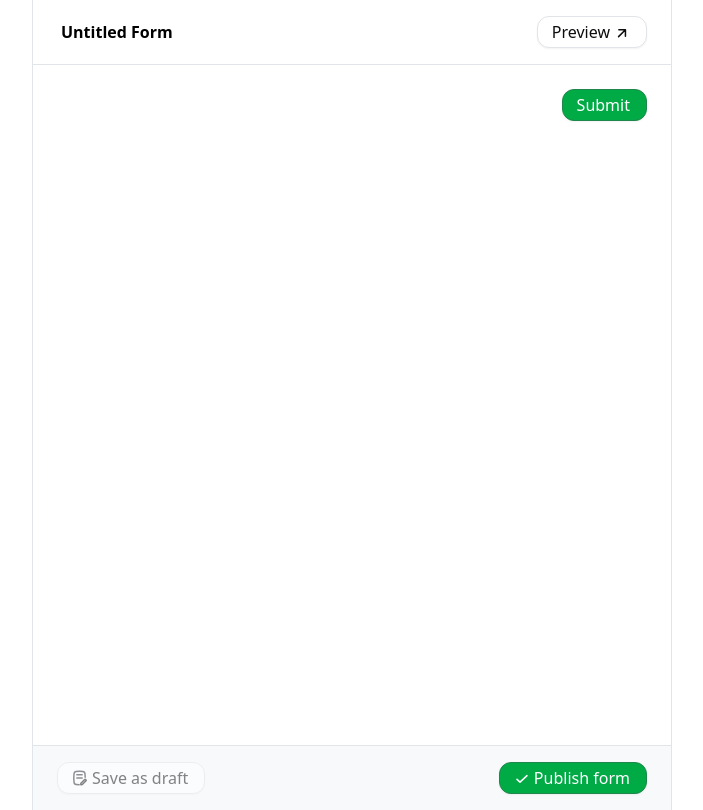
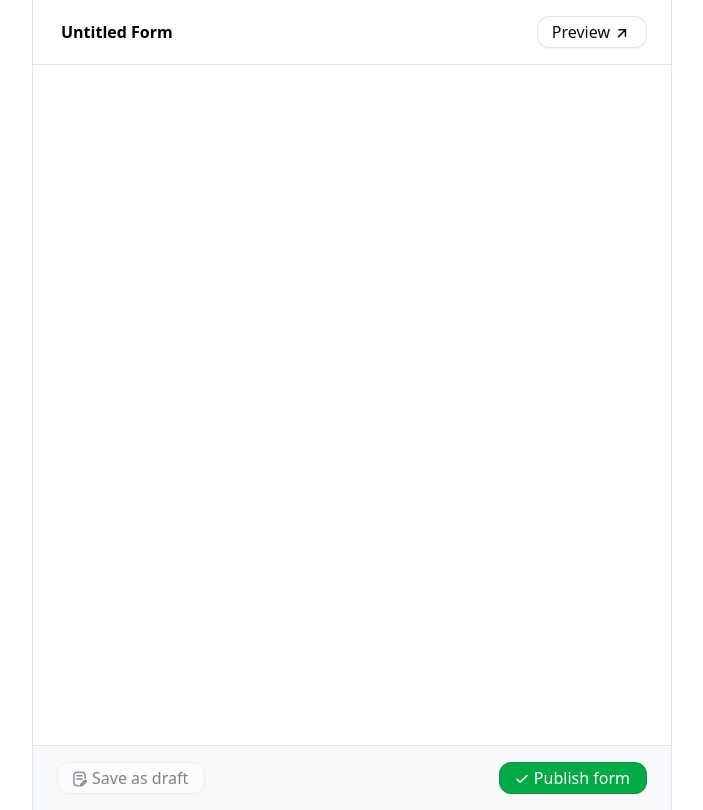
Before and after one commit to shreykoradia/peerlist-shrey, a Next.js app: page /form/1 in a window 1280 px wide. Shown: the whole page, without its empty margins (288-991 px from the left). Built offline with nearby package versions, Linux system fonts and the light colour scheme.

Commit message:
refactored form footer

```diff
--- a/src/modules/form-builder/components/form-footer.tsx
+++ b/src/modules/form-builder/components/form-footer.tsx
@@ -30,7 +30,7 @@ function FormFooter() {
     <>
       <div className="w-full flex justify-between items-center border-t border-t-secondary-foreground px-6 py-4 bg-secondary">
         <Button disabled variant={"outline"} className="gap-1">
-          <DraftIcon />
+          <DraftIcon className="mt-0.5" />
           Save as draft
         </Button>
         <Button
--- a/src/modules/form-viewer/components/form-preview.tsx
+++ b/src/modules/form-viewer/components/form-preview.tsx
@@ -68,9 +68,11 @@ function FormPreview() {
                 />
               </div>
             ))}
-            <div className="flex justify-end">
-              <Button variant={"default"}>Submit</Button>
-            </div>
+            {uiState.isFormPublished ? (
+              <div className="flex justify-end">
+                <Button variant={"default"}>Submit</Button>
+              </div>
+            ) : null}
           </div>
         </div>
       </div>
```
